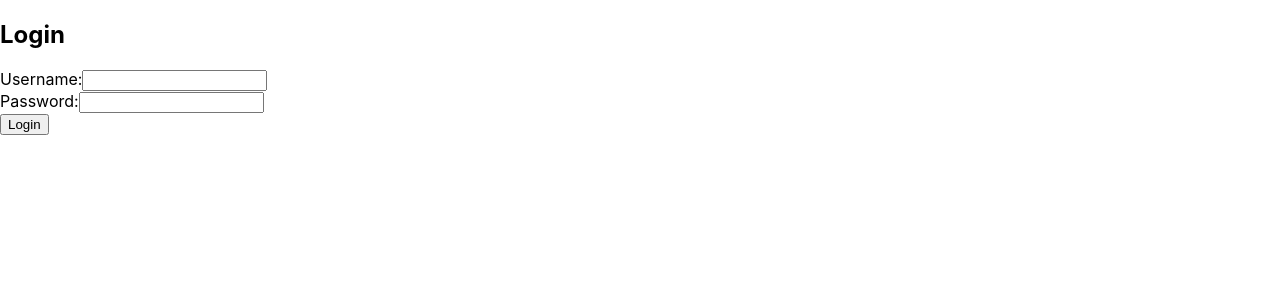
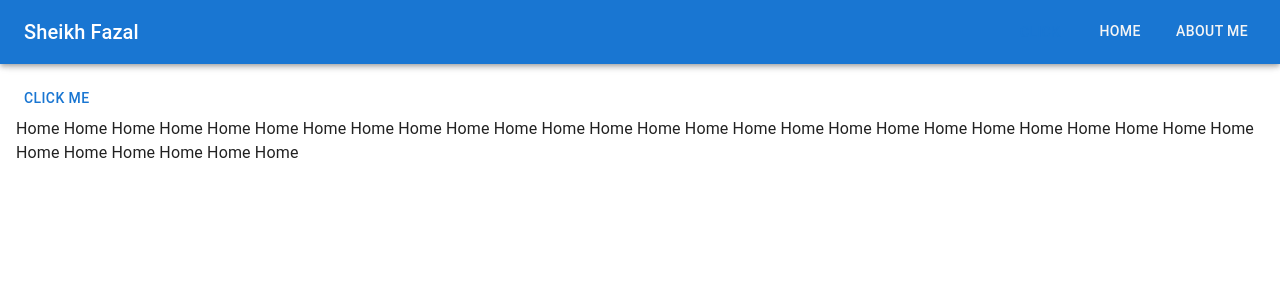
Before and after one commit to SheikhFazal/VU-prototype-phase, a React (Create React App) app: page / in a window 1280 px wide. Shown: the top 300 px of the page. Built offline with nearby package versions, Linux system fonts and the light colour scheme.

Commit message:
working on nav and dark mode theme

```diff
--- a/package.json
+++ b/package.json
@@ -5,6 +5,7 @@
   "dependencies": {
     "@emotion/react": "^11.11.3",
     "@emotion/styled": "^11.11.0",
+    "@hookform/resolvers": "^3.3.4",
     "@mui/icons-material": "^5.15.6",
     "@mui/material": "^5.15.6",
     "@testing-library/jest-dom": "^5.17.0",
@@ -12,9 +13,11 @@
     "@testing-library/user-event": "^13.5.0",
     "react": "^18.2.0",
     "react-dom": "^18.2.0",
+    "react-hook-form": "^7.50.1",
     "react-router-dom": "^6.21.3",
     "react-scripts": "5.0.1",
-    "web-vitals": "^2.1.4"
+    "web-vitals": "^2.1.4",
+    "yup": "^1.3.3"
   },
   "scripts": {
     "start": "react-scripts start",
--- a/src/App.jsx
+++ b/src/App.jsx
@@ -1,17 +1,177 @@
-import { BrowserRouter as Router, Routes, Route } from 'react-router-dom';
-import Login from "./components/login/login";
-import RegistrationForm from "./components/registration-form/registrationForm";
-import AdminDashboard from "./components/admin-dashboard/adminDashboard";
+import {
+  BrowserRouter as Router,
+  Routes,
+  Route,
+  Link,
+  NavLink,
+} from "react-router-dom";
+import Home from "./components/home";
+import AboutMe from "./components/about-me";
+import Skills from "./components/skills";
+import {
+  AppBar,
+  Box,
+  Button,
+  CssBaseline,
+  Divider,
+  Drawer,
+  IconButton,
+  List,
+  ListItem,
+  ListItemButton,
+  ListItemText,
+  ThemeProvider,
+  Toolbar,
+  Typography,
+  createTheme,
+  useTheme,
+} from "@mui/material";
+import MenuIcon from "@mui/icons-material/Menu";
+import { useState } from "react";
+import "./app.css";
 
-function App() {
+function App(props) {
+  // const darkTheme = createTheme({
+  //   palette: {
+  //     mode: "dark",
+  //     primary: {
+  //       main: "#1976d2",
+  //     },
+  const [darkMode, setDarkMode] = useState(false);
+  //   },
+  // });
+  // const theme = useTheme();
+
+  const { window } = props;
+  const [mobileOpen, setMobileOpen] = useState(false);
+  const drawerWidth = 240;
+
+  // Function to toggle between light and dark themes
+  const toggleTheme = () => {
+    setDarkMode((prevMode) => !prevMode);
+  };
+  const navItems = [
+    { id: 1, title: "Home", links: "/" },
+    { id: 2, title: "About Me", links: "about-me" },
+  ];
+  const handleDrawerToggle = () => {
+    setMobileOpen((prevState) => !prevState);
+  };
+  const lightTheme = createTheme({
+    palette: {
+      mode: "light",
+    },
+  });
+
+  const darkTheme = createTheme({
+    palette: {
+      mode: "dark",
+    },
+  });
+  const drawer = (
+    <Box onClick={handleDrawerToggle} sx={{ textAlign: "center" }}>
+      <Typography variant="h6" sx={{ my: 2 }}>
+        MUI
+      </Typography>
+      <Divider />
+      <List>
+        {navItems.map((item) => (
+          // <ListItem key={item.id} disablePadding>
+          //   <ListItemButton sx={{ textAlign: "center" }}>
+          //     <ListItemText primary={item.title} />
+          //   </ListItemButton>
+          // </ListItem>
+          <ListItem key={item.id} disablePadding>
+            <Button
+              component={Link}
+              to={item.links}
+              sx={{ textAlign: "center", width: "100%" }}
+            >
+              <ListItemText primary={item.title} />
+            </Button>
+          </ListItem>
+        ))}
+      </List>
+    </Box>
+  );
+
+  const container =
+    window !== undefined ? () => window().document.body : undefined;
+  const theme = darkMode ? darkTheme : lightTheme;
   return (
-    <Router>
-      <Routes>
-        <Route path="/" element={<Login />} />
-        <Route path="/register" element={<RegistrationForm />} />
-        <Route path="/admin-dashboard" element={<AdminDashboard />} />
-      </Routes>
-    </Router>
+    <ThemeProvider theme={theme}>
+      <Router>
+        <Box sx={{ display: "flex" }}>
+          <CssBaseline />
+          <AppBar component="nav" color="primary">
+            <Toolbar>
+              <IconButton
+                color="inherit"
+                aria-label="open drawer"
+                edge="start"
+                onClick={handleDrawerToggle}
+                sx={{ mr: 2, display: { sm: "none" } }}
+              >
+                <MenuIcon />
+              </IconButton>
+              <Typography
+                variant="h6"
+                component="div"
+                sx={{ flexGrow: 1, display: { xs: "none", sm: "block" } }}
+              >
+                Sheikh Fazal
+              </Typography>
+
+              <Box gap={2} sx={{ display: { xs: "none", sm: "flex" } }}>
+                <Button>Click</Button>
+                {navItems.map((item) => (
+                  <Box key={item.id} className="nav-links-box">
+                    <Button
+                      variant="text"
+                      sx={{ color: theme.palette.grey[100] }}
+                      component={Link}
+                      to={item.links}
+                    >
+                      {item.title}
+                    </Button>
+                    <Divider className="divider-for-nav-links" />
+                  </Box>
+                ))}
+              </Box>
+            </Toolbar>
+          </AppBar>
+          <nav>
+            <Drawer
+              container={container}
+              variant="temporary"
+              open={mobileOpen}
+              onClose={handleDrawerToggle}
+              ModalProps={{
+                keepMounted: true, // Better open performance on mobile.
+              }}
+              sx={{
+                display: { xs: "block", sm: "none" },
+                "& .MuiDrawer-paper": {
+                  boxSizing: "border-box",
+                  width: drawerWidth,
+                },
+              }}
+            >
+              {drawer}
+            </Drawer>
+          </nav>
+          <Box component="main" p={2}>
+            <Toolbar />
+            <Button onClick={toggleTheme}>Click me</Button>
+            <Routes>
+              <Route path="/" element={<Home />} />
+              <Route path="/about-me" element={<AboutMe />} />
+              <Route path="/skills" element={<Skills />} />
+            </Routes>
+          </Box>
+        </Box>
+      </Router>
+    </ThemeProvider>
   );
 }
 
--- /dev/null
+++ b/src/app.css
@@ -0,0 +1,10 @@
+.nav-links-box {
+
+}
+.divider-for-nav-links {
+  width: 0%;
+  transition-duration: 0.5s;
+}
+.nav-links-box:hover .divider-for-nav-links {
+  width: 100%;
+}
--- /dev/null
+++ b/src/components/about-me/index.jsx
@@ -0,0 +1,5 @@
+import React from "react";
+
+export default function AboutMe() {
+  return <div>AboutMe</div>;
+}
--- a/src/components/admin-dashboard/adminDashboard.jsx
+++ /dev/null
@@ -1,11 +0,0 @@
-import React from "react";
-
-const AdminDashboard = () => {
-  return (
-    <div>
-      <h2>Admin Dashboard</h2>
-      {/* Add components for creating, updating, and deleting users */}
-    </div>
-  );
-};
-export default AdminDashboard;
--- /dev/null
+++ b/src/components/home/index.jsx
@@ -0,0 +1,5 @@
+import React from "react";
+
+export default function Home() {
+  return <div>Home Home Home Home Home Home Home Home Home Home Home Home Home Home Home Home Home Home Home Home Home Home Home Home Home Home Home Home Home Home Home Home</div>;
+}
--- a/src/components/login/login.jsx
+++ /dev/null
@@ -1,38 +0,0 @@
-import React, { useState } from "react";
-
-import { useNavigate } from "react-router-dom";
-
-const Login = ({ loginUser }) => {
-  const [username, setUsername] = useState("");
-  const [password, setPassword] = useState("");
-  const navigate = useNavigate();
-
-  const handleLogin = () => {
-    // Perform login logic here and call loginUser function
-    // loginUser(username, password);
-    navigate("/admin-dashboard");
-  };
-
-  return (
-    <div>
-      <h2>Login</h2>
-      <label>Username:</label>
-      <input
-        type="text"
-        value={username}
-        onChange={(e) => setUsername(e.target.value)}
-      />
-      <br />
-      <label>Password:</label>
-      <input
-        type="password"
-        value={password}
-        onChange={(e) => setPassword(e.target.value)}
-      />
-      <br />
-      <button onClick={handleLogin}>Login</button>
-    </div>
-  );
-};
-
-export default Login;
--- a/src/components/registration-form/registrationForm.jsx
+++ /dev/null
@@ -1,42 +0,0 @@
-// RegistrationForm.js
-import React, { useState } from "react";
-import { useNavigate } from 'react-router-dom';
-
-const RegistrationForm = ({ registerUser }) => {
-  const [name, setName] = useState("");
-  const [age, setAge] = useState("");
-  const [gender, setGender] = useState("");
-  const navigate  = useNavigate();
-
-  const handleRegister = () => {
-    // Perform registration logic here and call registerUser function
-    // registerUser(name, age, gender);
-    navigate("/admin-dashboard");
-  };
-
-  return (
-    <div>
-      <h2>Registration</h2>
-      <label>Name:</label>
-      <input
-        type="text"
-        value={name}
-        onChange={(e) => setName(e.target.value)}
-      />
-      <br />
-      <label>Age:</label>
-      <input type="text" value={age} onChange={(e) => setAge(e.target.value)} />
-      <br />
-      <label>Gender:</label>
-      <input
-        type="text"
-        value={gender}
-        onChange={(e) => setGender(e.target.value)}
-      />
-      <br />
-      <button onClick={handleRegister}>Register</button>
-    </div>
-  );
-};
-
-export default RegistrationForm;
--- /dev/null
+++ b/src/components/skills/index.jsx
@@ -0,0 +1,5 @@
+import React from "react";
+
+export default function Skills() {
+  return <div>Skills</div>;
+}
--- a/src/index.js
+++ b/src/index.js
@@ -5,11 +5,7 @@ import App from "./App";
 import reportWebVitals from "./reportWebVitals";
 
 const root = ReactDOM.createRoot(document.getElementById("root"));
-root.render(
-  <React.StrictMode>
-    <App />
-  </React.StrictMode>
-);
+root.render(<App />);
 
 // If you want to start measuring performance in your app, pass a function
 // to log results (for example: reportWebVitals(console.log))
```
Also changed, not shown: src/common/form-provider.jsx (added, +7 -0 lines), src/common/rhfTextField.jsx (added, +18 -0 lines), 1 other file (tests, documents, lock files or other folders).
